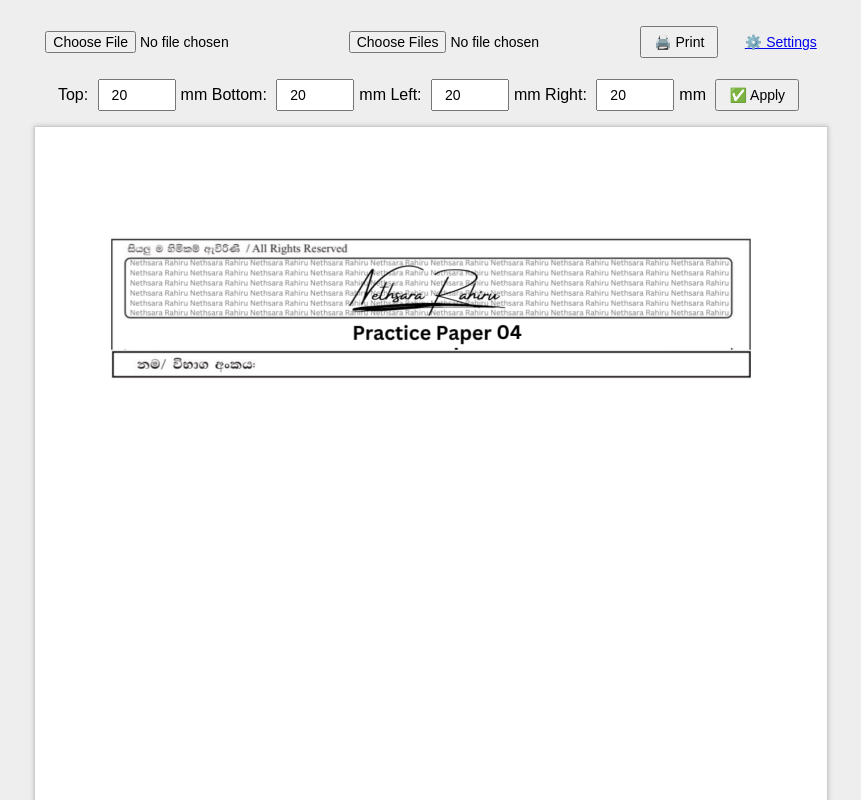
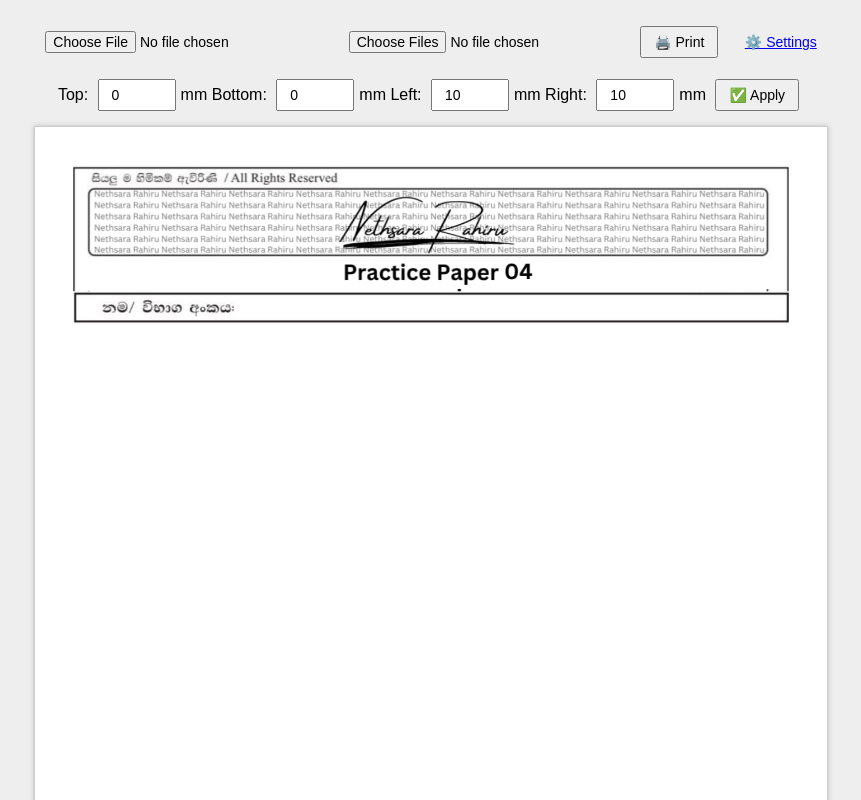
Before and after one commit to nethsara-rahiru/PageDesigner, a plain HTML site: page Index.html in a window 1280 px wide. Shown: the top 800 px of the page, without its empty margins (209-1070 px from the left). Drawn offline with Linux system fonts and the light colour scheme.

Commit message:
Update Index.html

```diff
--- a/Index.html
+++ b/Index.html
@@ -12,11 +12,11 @@
     <button onclick="window.print()">🖨️ Print</button>
     <a href="settings.html">⚙️ Settings</a>
 
-    <div style="margin-top:10px;">
-      <label>Top: <input type="number" id="marginTop" value="20" style="width: 50px;">mm</label>
-      <label>Bottom: <input type="number" id="marginBottom" value="20" style="width: 50px;">mm</label>
-      <label>Left: <input type="number" id="marginLeft" value="20" style="width: 50px;">mm</label>
-      <label>Right: <input type="number" id="marginRight" value="20" style="width: 50px;">mm</label>
+   <div style="margin-top:10px;">
+      <label>Top: <input type="number" id="marginTop" value="0" style="width: 50px;">mm</label>
+      <label>Bottom: <input type="number" id="marginBottom" value="0" style="width: 50px;">mm</label>
+      <label>Left: <input type="number" id="marginLeft" value="10" style="width: 50px;">mm</label>
+      <label>Right: <input type="number" id="marginRight" value="10" style="width: 50px;">mm</label>
       <button onclick="applyMargins()">✅ Apply</button>
     </div>
   </div>
```
